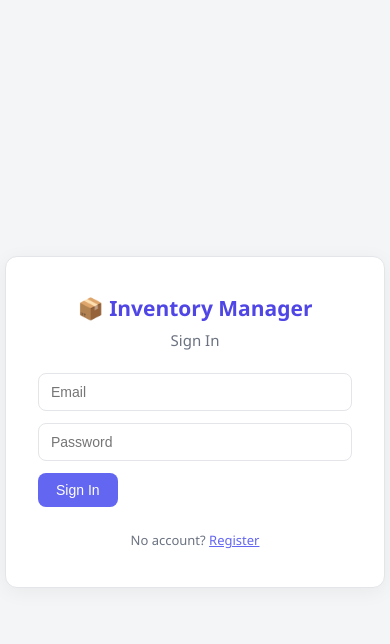
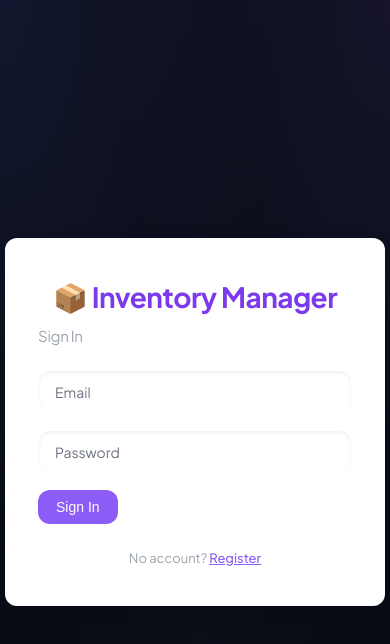
Before and after one commit to abhii-navv/Order-Management-API, a React (Vite) app in the folder frontend/: page /login in a window 390 px wide. Shown: the top 644 px of the page. Built offline with nearby package versions, Linux system fonts and the light colour scheme; no server answers.

Commit message:
Refactor global CSS styles and variables
Updated CSS variables for colors, backgrounds, and shadows. Enhanced navbar and input styles for better aesthetics and responsiveness.

```diff
--- a/frontend/src/styles/global.css
+++ b/frontend/src/styles/global.css
@@ -1,63 +1,186 @@
+@import url('https://fonts.googleapis.com/css2?family=Plus+Jakarta+Sans:wght@300;400;500;600;700;800&display=swap');
+
 :root {
-  --primary: #6366f1;
-  --primary-dark: #4f46e5;
-  --bg: #f4f5f7;
-  --text: #1f2330;
-  --text-light: #6b7280;
-  --border: #e3e5e9;
-  --radius: 8px;
+  --bg-base: #080c14;
+  --bg-surface: rgba(17, 24, 39, 0.7);
+  --bg-surface-solid: #111827;
+  --bg-surface-elevated: rgba(31, 41, 55, 0.85);
+  --primary: #8b5cf6;
+  --primary-dark: #7c3aed;
+  --primary-light: #a78bfa;
+  --primary-glow: rgba(139, 92, 246, 0.3);
+  --text: #f3f4f6;
+  --text-light: #9ca3af;
+  --text-muted: #6b7280;
+  --border: rgba(255, 255, 255, 0.08);
+  --border-glow: rgba(139, 92, 246, 0.2);
+  --radius: 12px;
+  --radius-lg: 16px;
+  --radius-sm: 8px;
+  --transition: all 0.3s cubic-bezier(0.4, 0, 0.2, 1);
+  --transition-fast: all 0.15s cubic-bezier(0.4, 0, 0.2, 1);
+  --shadow: 0 8px 32px 0 rgba(0, 0, 0, 0.37);
+  --shadow-glow: 0 0 20px rgba(139, 92, 246, 0.15);
 }
 
-* { margin: 0; padding: 0; box-sizing: border-box; }
+* {
+  margin: 0;
+  padding: 0;
+  box-sizing: border-box;
+}
 
 body {
-  font-family: 'Segoe UI', Roboto, sans-serif;
+  font-family: 'Plus Jakarta Sans', -apple-system, BlinkMacSystemFont, 'Segoe UI', Roboto, sans-serif;
   font-size: 14px;
-  background: var(--bg);
+  background: var(--bg-base);
+  background-image:
+    radial-gradient(at 0% 0%, rgba(99, 102, 241, 0.12) 0px, transparent 50%),
+    radial-gradient(at 100% 0%, rgba(139, 92, 246, 0.1) 0px, transparent 50%),
+    radial-gradient(at 50% 100%, rgba(17, 24, 39, 0.3) 0px, transparent 50%);
   color: var(--text);
-  line-height: 1.5;
+  line-height: 1.6;
+  min-height: 100vh;
+  -webkit-font-smoothing: antialiased;
 }
 
-h2, h3, h4 { font-weight: 600; }
+h2, h3, h4 {
+  font-weight: 700;
+  letter-spacing: -0.02em;
+  color: #ffffff;
+}
+
+h2 {
+  font-size: 28px;
+  margin-bottom: 24px;
+}
+
+h3 {
+  font-size: 20px;
+  margin-bottom: 16px;
+  display: flex;
+  align-items: center;
+  gap: 8px;
+}
 
 .navbar {
-  background: #fff;
+  position: sticky;
+  top: 0;
+  z-index: 100;
+  background: rgba(11, 15, 25, 0.75);
+  backdrop-filter: blur(16px) saturate(180%);
+  -webkit-backdrop-filter: blur(16px) saturate(180%);
   border-bottom: 1px solid var(--border);
-  padding: 14px 28px;
+  padding: 16px 32px;
   display: flex;
   justify-content: space-between;
   align-items: center;
-  box-shadow: 0 1px 2px rgba(0,0,0,0.03);
+  box-shadow: 0 4px 30px rgba(0, 0, 0, 0.03);
 }
-.navbar > span:first-child { font-weight: 700; font-size: 16px; color: var(--primary-dark); }
-.navbar a { margin-right: 18px; color: var(--text-light); text-decoration: none; font-weight: 500; }
-.navbar a:hover { color: var(--primary); }
-.navbar button { background: #fff; border: 1px solid var(--border); padding: 6px 14px; border-radius: var(--radius); cursor: pointer; font-size: 13px; transition: background 0.15s; }
-.navbar button:hover { background: #f3f4f6; }
 
-.container { max-width: 960px; margin: 0 auto; padding: 28px 24px; }
-.row { display: flex; gap: 10px; align-items: center; margin-bottom: 10px; }
-.link-row { display: flex; gap: 12px; margin: 16px 0; }
+.navbar > span:first-child {
+  font-weight: 800;
+  font-size: 18px;
+  background: linear-gradient(135deg, #a78bfa 0%, #8b5cf6 100%);
+  -webkit-background-clip: text;
+  -webkit-text-fill-color: transparent;
+  letter-spacing: -0.02em;
+  display: flex;
+  align-items: center;
+  gap: 8px;
+}
+
+.navbar a {
+  margin-right: 20px;
+  color: var(--text-light);
+  text-decoration: none;
+  font-weight: 600;
+  font-size: 14px;
+  transition: var(--transition-fast);
+  position: relative;
+  padding: 6px 0;
+}
+
+.navbar a:hover {
+  color: var(--text);
+}
+
+.navbar button {
+  background: rgba(255, 255, 255, 0.05);
+  border: 1px solid var(--border);
+  color: var(--text);
+  padding: 8px 16px;
+  border-radius: var(--radius-sm);
+  cursor: pointer;
+  font-size: 13px;
+  font-weight: 600;
+  transition: var(--transition-fast);
+}
+
+.navbar button:hover {
+  background: rgba(255, 255, 255, 0.1);
+  border-color: rgba(255, 255, 255, 0.2);
+}
+
+.container {
+  max-width: 1100px;
+  margin: 0 auto;
+  padding: 40px 24px;
+}
+
+.row {
+  display: flex;
+  gap: 12px;
+  align-items: center;
+  margin-bottom: 16px;
+}
+
+.link-row {
+  display: flex;
+  gap: 14px;
+  margin: 24px 0;
+}
 
 .input {
   display: block;
   width: 100%;
-  padding: 10px 12px;
-  margin-bottom: 12px;
+  padding: 12px 16px;
+  margin-bottom: 16px;
+  background: rgba(255, 255, 255, 0.03);
   border: 1px solid var(--border);
+  color: var(--text);
   border-radius: var(--radius);
   font-size: 14px;
-  transition: border-color 0.15s;
+  font-family: inherit;
+  transition: var(--transition-fast);
+  box-shadow: inset 0 2px 4px rgba(0, 0, 0, 0.06);
 }
-.input:focus { outline: none; border-color: var(--primary); }
-select.input { background: #fff; }
+
+.input:focus {
+  outline: none;
+  border-color: var(--primary);
+  background: rgba(255, 255, 255, 0.06);
+  box-shadow: 0 0 0 3px var(--primary-glow);
+}
+
+.input::placeholder {
+  color: var(--text-muted);
+}
+
+select.input {
+  background: #111827;
+  cursor: pointer;
+}
 
 .error {
-  color: #dc2626;
-  background: #fef2f2;
-  border: 1px solid #fecaca;
-  padding: 9px 14px;
+  color: #f87171;
+  background: rgba(239, 68, 68, 0.1);
+  border: 1px solid rgba(239, 68, 68, 0.2);
+  padding: 12px 18px;
   border-radius: var(--radius);
-  margin-bottom: 14px;
+  margin-bottom: 20px;
   font-size: 13px;
+  font-weight: 500;
+  display: flex;
+  align-items: center;
+  gap: 8px;
 }
```
